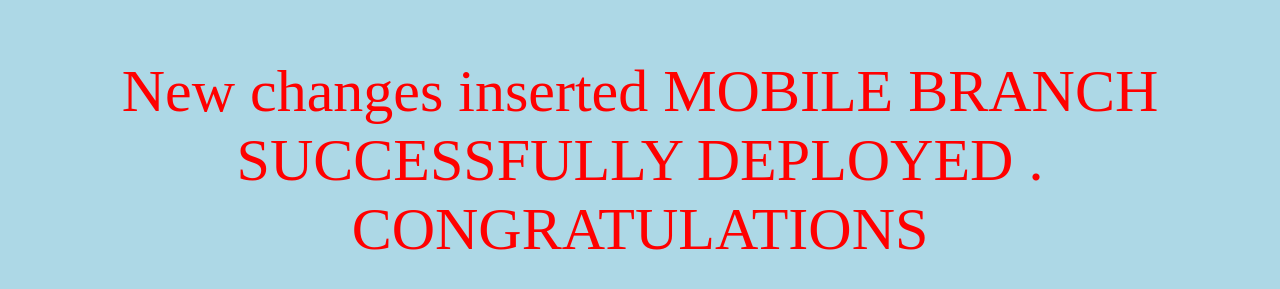
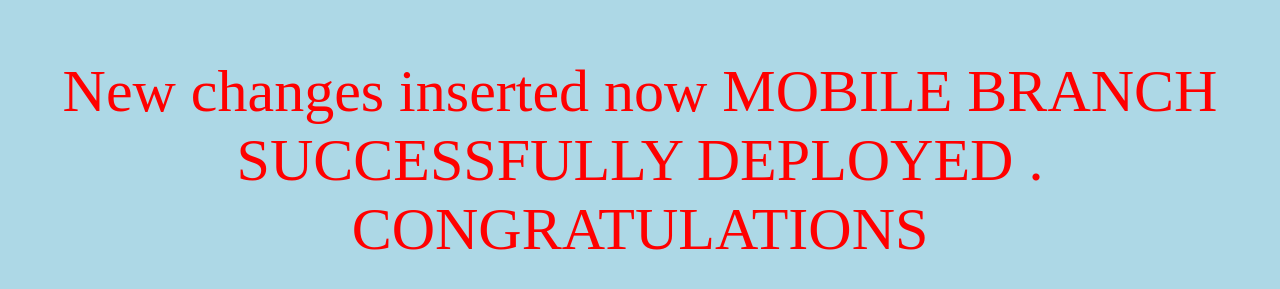
Before and after one commit to ghanashyam86/amzon-project, a plain HTML site: page mobile/mobile.html in a window 1280 px wide. Shown: the part 149-438 px from the top of the page. Drawn offline with Linux system fonts and the light colour scheme.

Commit message:
new chamges using script

```diff
--- a/mobile/mobile.html
+++ b/mobile/mobile.html
@@ -6,7 +6,7 @@
 <h1 style="color:blue;text-align:center;">AMAZON MOBILE PAGE<br>Welcome to AMAZON BIG FESTIVAL</h1>
 <p style="color:red;font-size:30px; font-family: Courier;">DEVOPS PROJECT :) </p>
 <p style="color:red;font-size:60px;font-family:Bradley Hand ITC;text-align:center;">
-                New changes inserted  MOBILE BRANCH  SUCCESSFULLY DEPLOYED .<br>
+                New changes inserted now  MOBILE BRANCH  SUCCESSFULLY DEPLOYED .<br>
                       CONGRATULATIONS  </p>
 </body>
 </html>
```
Also changed, not shown: 1 other file.
